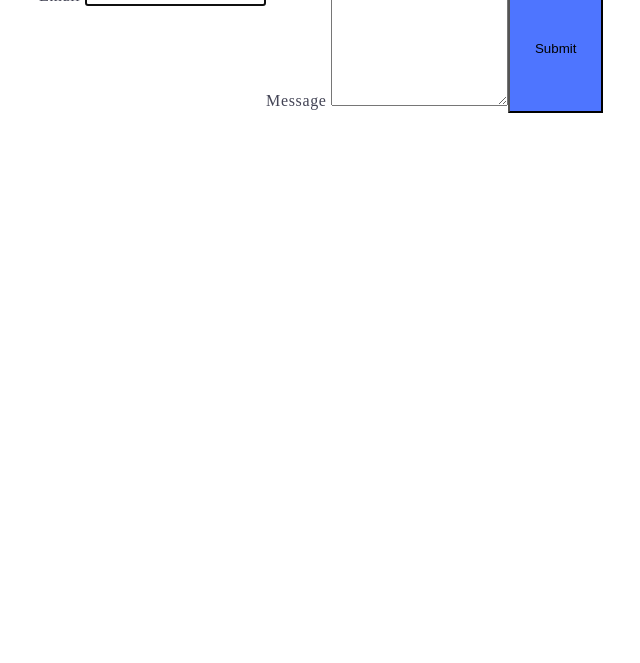
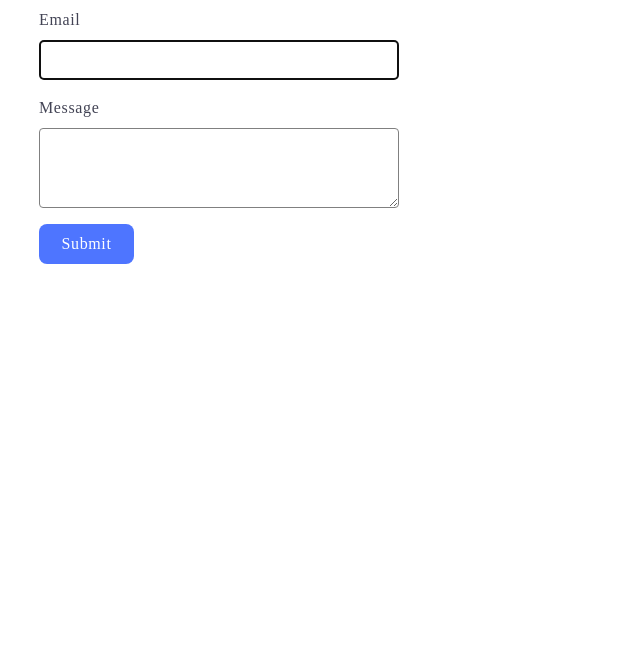
Before and after one commit to drazka/goit-js-hw-09, a website built with Vite: page src/page-2.html in a window 1280 px wide. Shown: the part 137-800 px from the top of the page, without its empty margins (117-757 px from the left). Built offline with nearby package versions, Linux system fonts and the light colour scheme.

Commit message:
css form

```diff
--- a/src/css/02-form.css
+++ b/src/css/02-form.css
@@ -1,6 +1,56 @@
+
+button {
+    width: 95px;
+    height: 40pxpx;
+    padding: 8px 16px 8px 16px;
+    gap: 10px;
+    border-radius: 8px;
+    opacity: 0px;
+    background: #4E75FF;
+    border: 0px;
+    font-weight: 500;
+    color: #ffffff;
+    font-family: Montserrat;
+    font-size: 16px;
+    font-weight: 500;
+    line-height: 24px;
+    letter-spacing: 0.04em;
+    text-align: center;
+}
+
+button:hover {
+    background-color: #6C8CFF;
+}
+
+label {
+    display: flex;
+    width: 360px;
+    flex-direction: column;
+}
+
+input, textarea, input:focus, textarea:focus {
+    height: 40px;
+    border-radius: 4px;
+    border: 1px solid #808080;
+    margin-top: 8px;
+}
+
+textarea, textarea:focus {
+    height: 80px;
+}
+
+input:hover, textarea:hover {
+    border: 1px solid #000000;
+}
 
 .feedback-form {
+    width: 408px;
+    min-height: 296px;
+    border-radius: 8px 8px 0px 0px;
+    gap: 16px;
+    padding: 24px 0px 0px 0px;
     display: flex;
+    flex-direction: column;
     font-family: Montserrat;
     font-size: 16px;
     font-weight: 400;
@@ -8,13 +58,3 @@
     letter-spacing: 0.04em;
     text-align: left;
 }
-
-button {
-    width: 95px;
-    height: 40pxpx;
-    padding: 8px 16px 8px 16px;
-    gap: 10px;
-    border-radius: 8px 0px 0px 0px;
-    opacity: 0px;
-    background: #4E75FF;
-}
```
